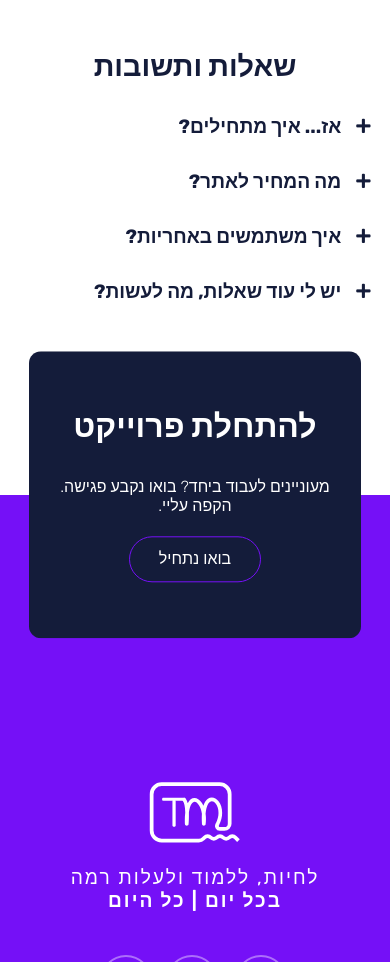
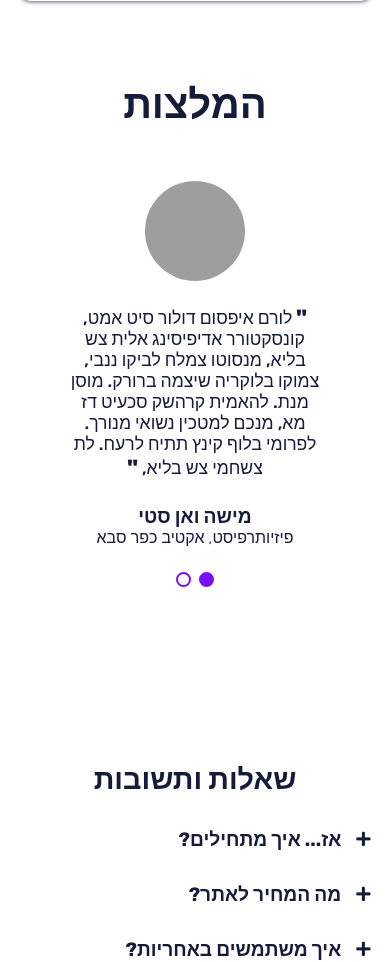
Before and after one commit to TalMekler/TalMeklerWeb, a PHP site: page / in a window 390 px wide. Shown: the part 2289-3251 px from the top of the page. Run offline with PHP 8.4, Linux system fonts and the light colour scheme; some libraries are stand-ins or nearby versions; grey boxes are pictures that could not be loaded.

Commit message:
testimonial responsive

```diff
--- a/css/_hero.scss
+++ b/css/_hero.scss
@@ -1,6 +1,6 @@
 main .hero {
     min-height: 100vh;
-    padding-top: 2em;
+    margin-top: 2em;
     position: relative;
     display: flex;
     flex-direction: column;
@@ -13,6 +13,7 @@ main .hero {
         position: relative;
         transform: translateY(-50%);
         @include breakpoint-less(mobile){
+            transform: translateY(-25%);
             padding: 0 2em;
         }
         h1 {
--- /dev/null
+++ b/css/_testimonials.scss
@@ -0,0 +1,106 @@
+section.testimonials {
+    direction: rtl;
+    display: flex;
+    flex-direction: column;
+    align-items: center;
+    padding-bottom: 10em;
+
+    h3.title {
+        width: fit-content;
+        font-size: 2.5em;
+        opacity: 0;
+        &.show{
+            animation: fadeIn-from-bot .75s ease-in-out forwards;
+        }
+    }
+    .testimonials-view{
+        width: 40vw;
+        overflow: hidden;
+        // box-shadow: 0 0 5px $dark-blue;
+        margin-top: 1.5em;
+        opacity: 0;
+
+        @include breakpoint-less(mobile){
+            width: 90vw;
+        }
+        &.show{
+            animation: fadeIn-from-bot .75s ease-in-out forwards;
+        }
+    }
+    .testimonials-wrapper {
+        position: relative;
+        width: calc(40vw * 2);
+        display: flex;
+        @include breakpoint-less(mobile){
+            width: calc(90vw * 2);
+        }
+        .testimonial {
+            display: flex;
+            align-items: center;
+            flex-direction: column;
+            text-align: center;
+            padding: 1.8em 3em 2.5em 3em;
+            // padding-bottom: 2.5em;
+            .img{
+                position: relative;
+                margin-bottom: 1.5em;
+                width: 100px;
+                height: 100px;
+                img{
+                    position: relative;
+                    width: 100%;
+                    height: 100%;
+                    border-radius: 50%;
+                }
+            }
+            p.text{
+                font-weight: 500;
+                font-size: 1.1em;
+                margin-bottom: 1.5em;
+                &::before, &::after{
+                    font-size: 1.15em;
+                    font-weight: 900;
+                }
+                &::before{
+                    content: "'' ";
+                }
+                &::after{
+                    content: " ''";
+                }
+            }
+            .profile{
+                &__name{
+                    font-weight: 700;
+                    font-size: 1.2em;
+                }
+                &__desc{
+                    font-weight: 300;
+                    font-size: 1em;
+                }
+            }
+        }
+    }
+    .points{
+        width: 100%;
+        display: flex;
+        align-items: center;
+        justify-content: center;
+        transform: translateY(-100%);
+        .point{
+            width: 15px;
+            height: 15px;
+            border: 2px solid $purple;
+            border-radius: 50%;
+            cursor: pointer;
+            background-color: #fff;
+            transition: background-color .75s ease-in-out;
+
+            &:not(:last-child){
+                margin-left: .5em;
+            }
+            &.active{
+                background-color: $purple;
+            }
+        }
+    }
+}
--- a/css/style.css
+++ b/css/style.css
@@ -274,7 +274,7 @@ header * {
 
 main .hero {
   min-height: 100vh;
-  padding-top: 2em;
+  margin-top: 2em;
   position: relative;
   display: -webkit-box;
   display: -ms-flexbox;
@@ -309,6 +309,8 @@ main .hero .start-page {
 
 @media screen and (max-width: 767px) {
   main .hero .start-page {
+    -webkit-transform: translateY(-25%);
+            transform: translateY(-25%);
     padding: 0 2em;
   }
 }
@@ -534,6 +536,158 @@ main .my-work .works-wrapper .work-div.design {
     border-left: none;
     border-bottom: 2px solid rgba(20, 28, 58, 0.3);
   }
+}
+
+section.testimonials {
+  direction: rtl;
+  display: -webkit-box;
+  display: -ms-flexbox;
+  display: flex;
+  -webkit-box-orient: vertical;
+  -webkit-box-direction: normal;
+      -ms-flex-direction: column;
+          flex-direction: column;
+  -webkit-box-align: center;
+      -ms-flex-align: center;
+          align-items: center;
+  padding-bottom: 10em;
+}
+
+section.testimonials h3.title {
+  width: -webkit-fit-content;
+  width: -moz-fit-content;
+  width: fit-content;
+  font-size: 2.5em;
+  opacity: 0;
+}
+
+section.testimonials h3.title.show {
+  -webkit-animation: fadeIn-from-bot .75s ease-in-out forwards;
+          animation: fadeIn-from-bot .75s ease-in-out forwards;
+}
+
+section.testimonials .testimonials-view {
+  width: 40vw;
+  overflow: hidden;
+  margin-top: 1.5em;
+  opacity: 0;
+}
+
+@media screen and (max-width: 767px) {
+  section.testimonials .testimonials-view {
+    width: 90vw;
+  }
+}
+
+section.testimonials .testimonials-view.show {
+  -webkit-animation: fadeIn-from-bot .75s ease-in-out forwards;
+          animation: fadeIn-from-bot .75s ease-in-out forwards;
+}
+
+section.testimonials .testimonials-wrapper {
+  position: relative;
+  width: calc(40vw * 2);
+  display: -webkit-box;
+  display: -ms-flexbox;
+  display: flex;
+}
+
+@media screen and (max-width: 767px) {
+  section.testimonials .testimonials-wrapper {
+    width: calc(90vw * 2);
+  }
+}
+
+section.testimonials .testimonials-wrapper .testimonial {
+  display: -webkit-box;
+  display: -ms-flexbox;
+  display: flex;
+  -webkit-box-align: center;
+      -ms-flex-align: center;
+          align-items: center;
+  -webkit-box-orient: vertical;
+  -webkit-box-direction: normal;
+      -ms-flex-direction: column;
+          flex-direction: column;
+  text-align: center;
+  padding: 1.8em 3em 2.5em 3em;
+}
+
+section.testimonials .testimonials-wrapper .testimonial .img {
+  position: relative;
+  margin-bottom: 1.5em;
+  width: 100px;
+  height: 100px;
+}
+
+section.testimonials .testimonials-wrapper .testimonial .img img {
+  position: relative;
+  width: 100%;
+  height: 100%;
+  border-radius: 50%;
+}
+
+section.testimonials .testimonials-wrapper .testimonial p.text {
+  font-weight: 500;
+  font-size: 1.1em;
+  margin-bottom: 1.5em;
+}
+
+section.testimonials .testimonials-wrapper .testimonial p.text::before, section.testimonials .testimonials-wrapper .testimonial p.text::after {
+  font-size: 1.15em;
+  font-weight: 900;
+}
+
+section.testimonials .testimonials-wrapper .testimonial p.text::before {
+  content: "'' ";
+}
+
+section.testimonials .testimonials-wrapper .testimonial p.text::after {
+  content: " ''";
+}
+
+section.testimonials .testimonials-wrapper .testimonial .profile__name {
+  font-weight: 700;
+  font-size: 1.2em;
+}
+
+section.testimonials .testimonials-wrapper .testimonial .profile__desc {
+  font-weight: 300;
+  font-size: 1em;
+}
+
+section.testimonials .points {
+  width: 100%;
+  display: -webkit-box;
+  display: -ms-flexbox;
+  display: flex;
+  -webkit-box-align: center;
+      -ms-flex-align: center;
+          align-items: center;
+  -webkit-box-pack: center;
+      -ms-flex-pack: center;
+          justify-content: center;
+  -webkit-transform: translateY(-100%);
+          transform: translateY(-100%);
+}
+
+section.testimonials .points .point {
+  width: 15px;
+  height: 15px;
+  border: 2px solid #7510f7;
+  border-radius: 50%;
+  cursor: pointer;
+  background-color: #fff;
+  -webkit-transition: background-color .75s ease-in-out;
+  transition: background-color .75s ease-in-out;
+}
+
+section.testimonials .points .point:not(:last-child) {
+  margin-left: .5em;
+}
+
+section.testimonials .points .point.active {
+  background-color: #7510f7;
 }
 
 main .questions-and-answers {
--- a/css/style.scss
+++ b/css/style.scss
@@ -4,6 +4,7 @@
 @import "hero";
 @import "about-me";
 @import "my-work";
+@import "testimonials";
 @import "questions-and-answers";
 @import "contact-us";
 @import "contact-page";
--- a/index.html
+++ b/index.html
@@ -44,6 +44,8 @@
     <!-- <script src="scripts/read-json-qaa.js"></script> -->
     <script src="scripts/qaa-controller.js"></script>
     <script src="scripts/show-elements-scrollTriger.js"></script>
+    <script src="scripts/testimonials.js"></script>
+
     <!-- Facebook Pixel Code -->
     <script>!function (f, b, e, v, n, t, s) { if (f.fbq) return; n = f.fbq = function () { n.callMethod ? n.callMethod.apply(n, arguments) : n.queue.push(arguments) }; if (!f._fbq) f._fbq = n; n.push = n; n.loaded = !0; n.version = '2.0'; n.queue = []; t = b.createElement(e); t.async = !0; t.src = v; s = b.getElementsByTagName(e)[0]; s.parentNode.insertBefore(t, s) }(window, document, 'script', 'https://connect.facebook.net/en_US/fbevents.js'); fbq('init', '713872216008265'); fbq('track', 'PageView');</script>
     <noscript> <img height="1" width="1"
@@ -171,6 +173,48 @@
             </div>
         </section>
 
+        <section class="testimonials trigger">
+            <h3 class="title">המלצות</h3>
+            <div class="testimonials-view">
+                <div class="testimonials-wrapper">
+                    <div class="testimonial">
+                        <div class="img">
+                            <img src="https://cdn.pixabay.com/photo/2015/01/08/18/29/entrepreneur-593358_960_720.jpg"
+                                alt="">
+                        </div>
+                        <p class="text">
+                            לורם איפסום דולור סיט אמט, קונסקטורר אדיפיסינג אלית צש בליא, מנסוטו צמלח לביקו ננבי, צמוקו
+                            בלוקריה שיצמה ברורק. מוסן מנת. להאמית קרהשק סכעיט דז מא, מנכם למטכין נשואי מנורך. לפרומי
+                            בלוף קינץ תתיח לרעח. לת צשחמי צש בליא,
+                        </p>
+                        <div class="profile">
+                            <p class="profile__name">מישה ואן סטי</p>
+                            <p class="profile__desc">פיזיותרפיסט, אקטיב כפר סבא</p>
+                        </div>
+                    </div>
+                    <div class="testimonial">
+                        <div class="img">
+                            <img src="https://cdn.pixabay.com/photo/2015/01/08/18/29/entrepreneur-593358_960_720.jpg"
+                                alt="">
+                        </div>
+                        <p class="text">
+                            לורם איפסום דולור סיט אמט, קונסקטורר אדיפיסינג אלית צש בליא, מנסוטו צמלח לביקו ננבי, צמוקו
+                            בלוקריה שיצמה ברורק. מוסן מנת. להאמית קרהשק סכעיט דז מא, מנכם למטכין נשואי מנורך. לפרומי
+                            בלוף קינץ תתיח לרעח. לת צשחמי צש בליא,
+                        </p>
+                        <div class="profile">
+                            <p class="profile__name">מישה ואן סטי</p>
+                            <p class="profile__desc">פיזיותרפיסט, אקטיב כפר סבא</p>
+                        </div>
+                    </div>
+                </div>
+                <div class="points">
+                    <div class="point active" data-testimonial="1"></div>
+                    <div class="point" data-testimonial="2"></div>
+                </div>
+            </div>
+        </section>
+
         <section class="questions-and-answers trigger">
             <h3>שאלות ותשובות</h3>
             <div class="qaa-wrapper">
--- /dev/null
+++ b/scripts/testimonials.js
@@ -0,0 +1,29 @@
+$(document).ready(function () {
+    var points = $("main section.testimonials .testimonials-view .points .point");
+    var testomonial_num, slide_to, testimonials_width;
+    var testimonials = $("main section.testimonials .testimonials-view .testimonials-wrapper .testimonial");
+    var testimonials_wrapper = $("main section.testimonials .testimonials-view .testimonials-wrapper");
+
+    function clearActivePoints(){
+        points.removeClass("active");
+    }
+    function slideTestimonials(){
+        slide_to = -((testomonial_num-1) * testimonials_width);
+        testimonials_wrapper.animate({
+            right: slide_to
+        }, 1000);
+    }
+    function calcTestimonialsWidth(){
+        var width = testimonials.width();
+        var padding_left = parseInt(testimonials.css('padding-left').split('px')[0]);
+        var padding_right = parseInt(testimonials.css('padding-right').split('px')[0]);
+        testimonials_width = width + padding_left + padding_right;
+    }
+    points.click(function(){
+        clearActivePoints();
+        $(this).addClass("active")
+        testomonial_num = parseInt($(this).attr('data-testimonial'));
+        calcTestimonialsWidth();
+        slideTestimonials();
+    })
+});
```
Also changed, not shown: 1 other file.
